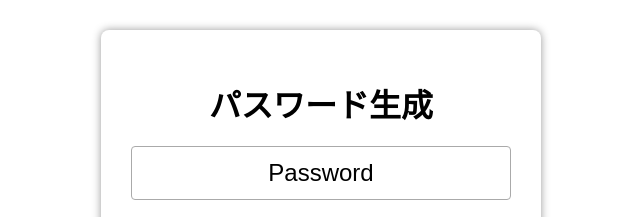
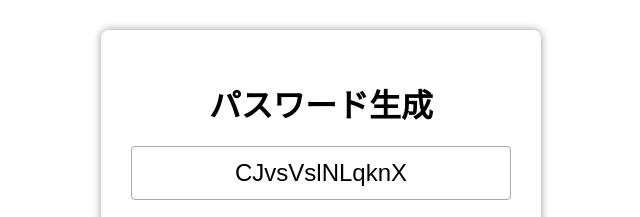
Before and after one commit to skr-sp/password_generate, a plain HTML site: page index.html in a window 1280 px wide. Shown: the top 217 px of the page, without its empty margins (319-959 px from the left). Drawn offline with Linux system fonts and the light colour scheme.

```diff
--- a/index.html
+++ b/index.html
@@ -29,6 +29,6 @@
         </fieldset>
     </main>
 
-    <script type="module" src="ref_index.js"></script>
+    <script type="module" src="index.js"></script>
 </body>
 </html>
```
